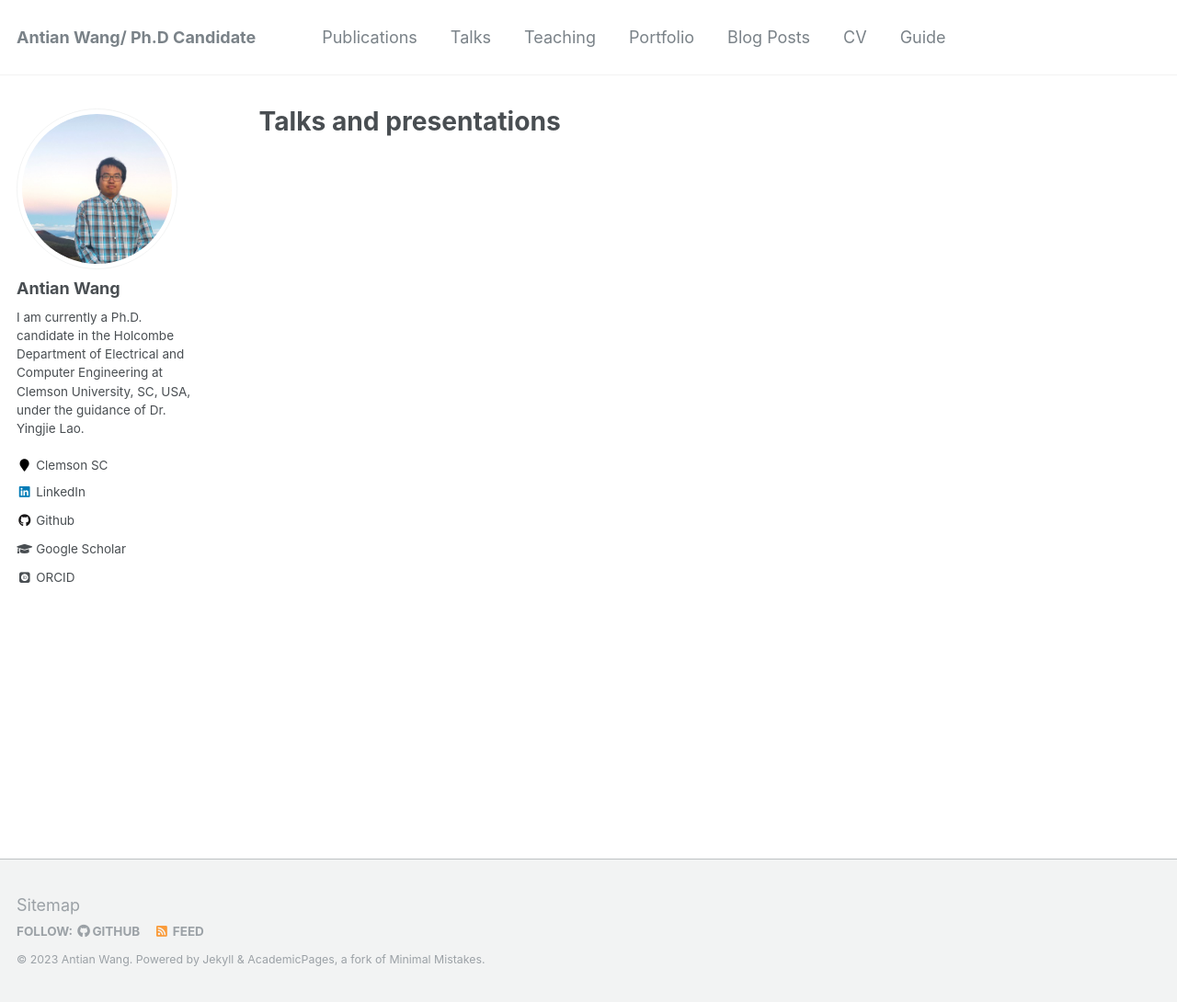
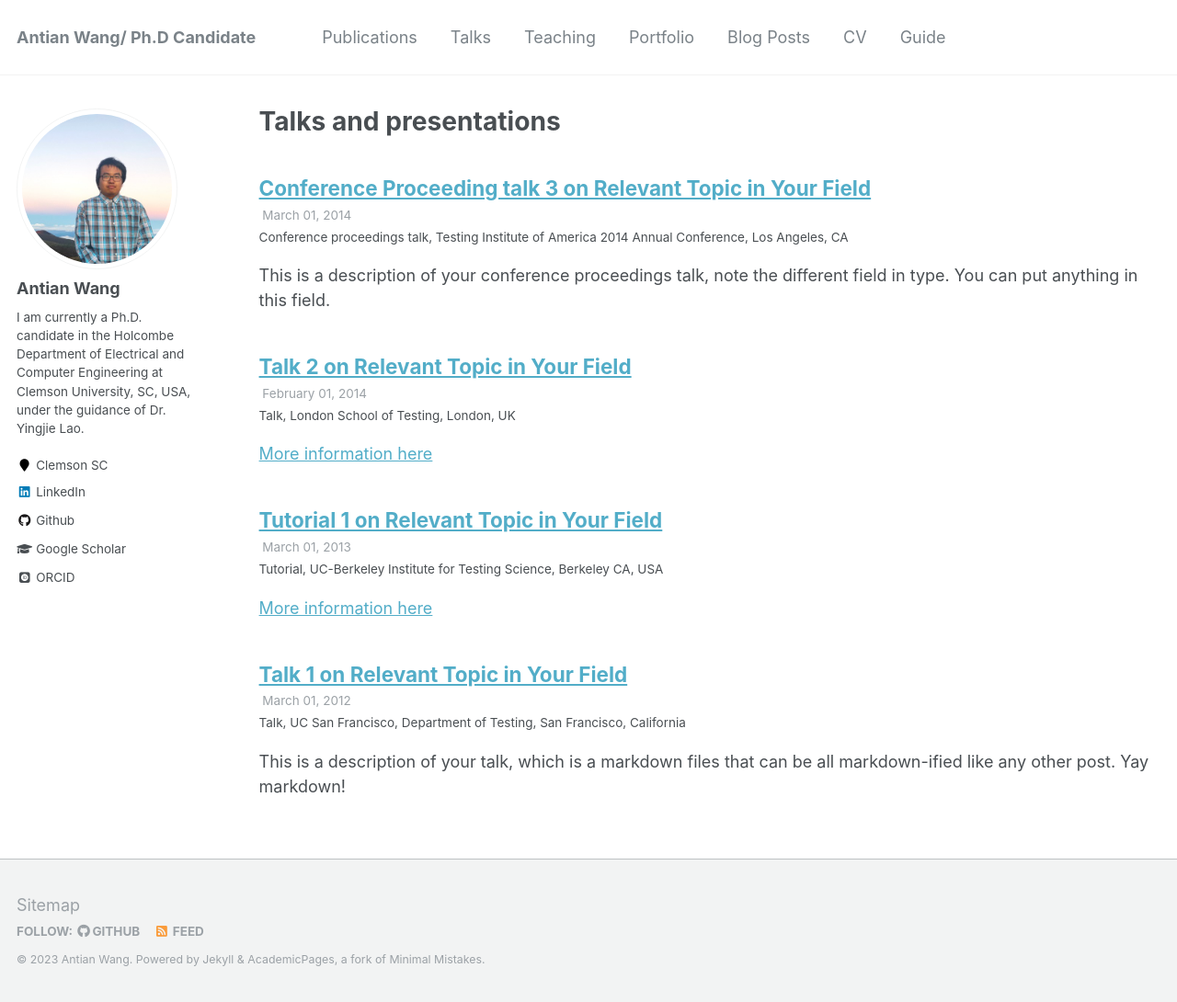
Before and after one commit to wangantian/wangantian.github.io, a Jekyll site: the page built from _pages/talks.html, in a window 1280 px wide and 1090 px high. Shown: the whole window at 92% size. Built offline with Jekyll 4.4.1, drawn with Linux system fonts in a browser that asks for light colours; some web fonts are replaced; part of the change alters nothing that is shown.

Commit message:
Revert "resource change"
This reverts commit aa6aa8de886cb3a6c05230d7d751aaa3240ba7d2.

```diff
--- a/_config.yml
+++ b/_config.yml
@@ -180,12 +180,12 @@ collections:
   publications:
     output: true
     permalink: /:collection/:path/
-  # portfolio:
-    # output: true
-    # permalink: /:collection/:path/
-  # talks:
-    # output: true
-    # permalink: /:collection/:path/
+  portfolio:
+    output: true
+    permalink: /:collection/:path/
+  talks:
+    output: true
+    permalink: /:collection/:path/
 
 
 # Defaults
```
